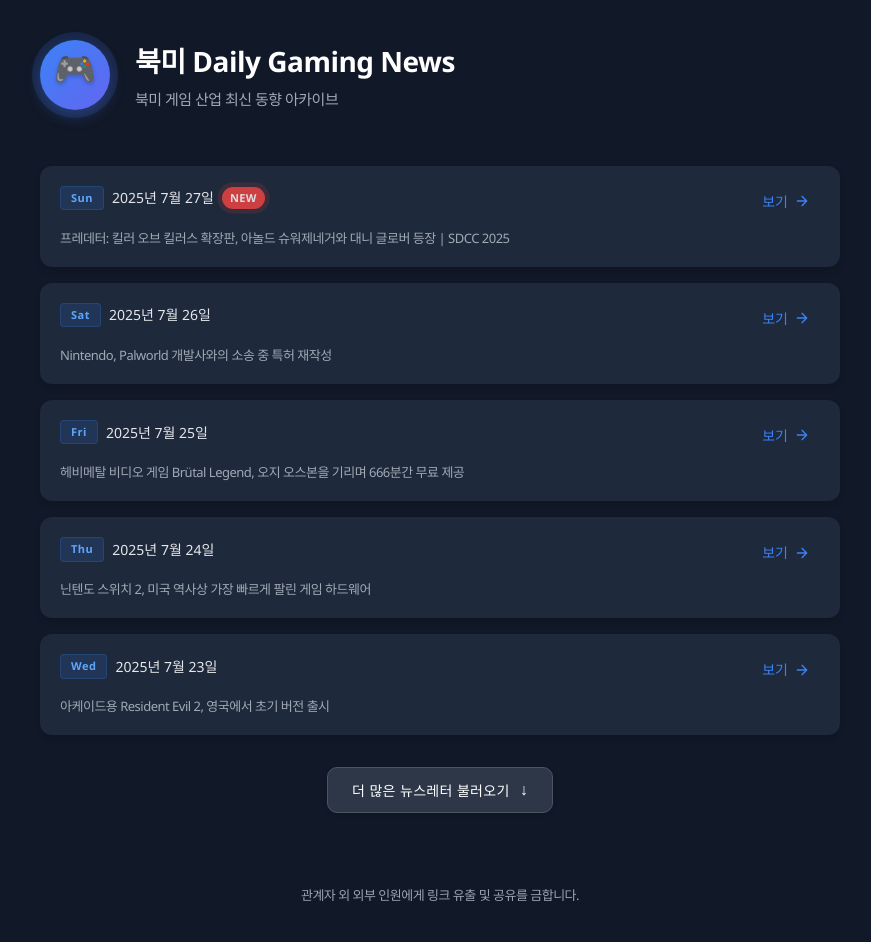
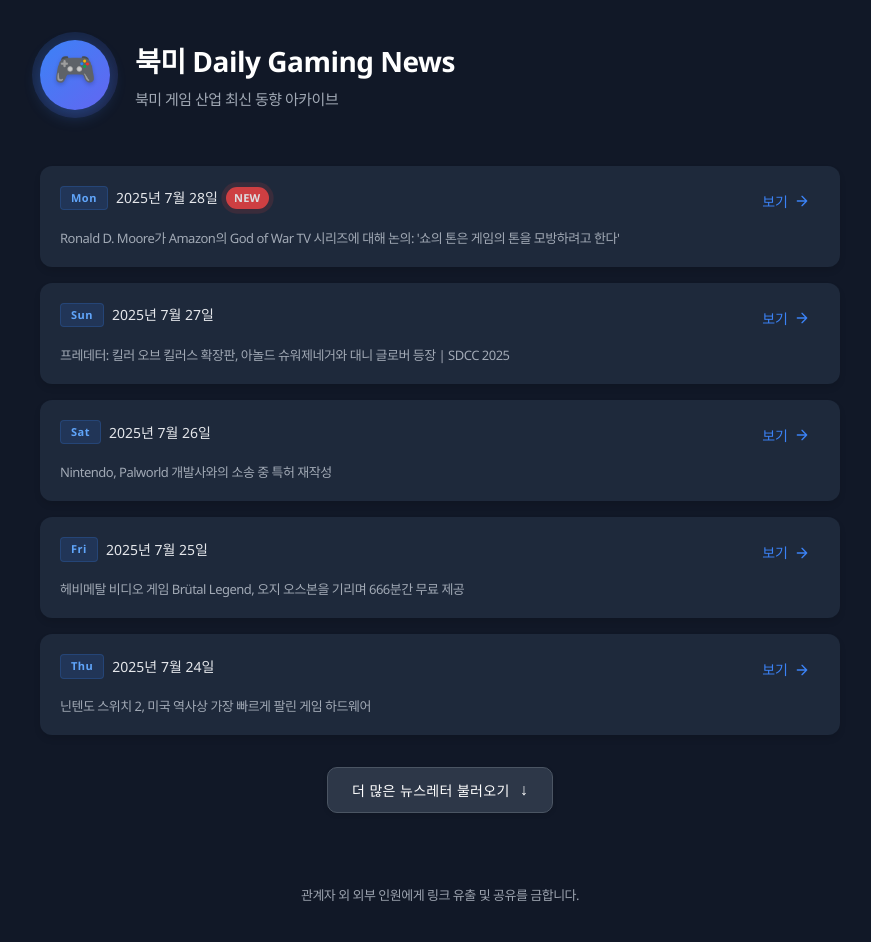
Before and after one commit to iam-pine/NA-daily-news, a plain HTML site: page docs/index.html in a window 1280 px wide. Shown: the whole page, without its empty margins (200-1071 px from the left). Drawn offline with Linux system fonts and the light colour scheme.

Commit message:
자동 업로드: 2025년 07월 28일 뉴스 게시

```diff
--- a/docs/index.html
+++ b/docs/index.html
@@ -350,7 +350,23 @@ body {
 
   <!-- 아카이브 리스트 -->
   <div class="archive-list" id="newsArchive">
-    <!-- ITEMS_BEGIN --><!-- ITEMS_END --><a href="https://iam-pine.github.io/NA-daily-news/NA_dailynews_250727.html" class="archive-item">
+    <!-- ITEMS_BEGIN --><!-- ITEMS_END --><a href="https://iam-pine.github.io/NA-daily-news/NA_dailynews_250728.html" class="archive-item">
+  <div class="item-content">
+    <div class="item-header">
+      <div class="date-container">
+        <div class="weekday-tag">Mon</div>
+        <div class="date-full">2025년 7월 28일</div>
+      </div>
+      <div class="view-button">
+        보기
+        <svg width="16" height="16" viewBox="0 0 24 24" fill="none" xmlns="<http://www.w3.org/2000/svg>">
+          <path d="M5 12H19M19 12L12 5M19 12L12 19" stroke="currentColor" stroke-width="2" stroke-linecap="round" stroke-linejoin="round"/>
+        </svg>
+      </div>
+    </div>
+    <p class="item-subtitle">Ronald D. Moore가 Amazon의 God of War TV 시리즈에 대해 논의: '쇼의 톤은 게임의 톤을 모방하려고 한다'</p>
+  </div>
+</a><a href="https://iam-pine.github.io/NA-daily-news/NA_dailynews_250727.html" class="archive-item">
   <div class="item-content">
     <div class="item-header">
       <div class="date-container">
```
